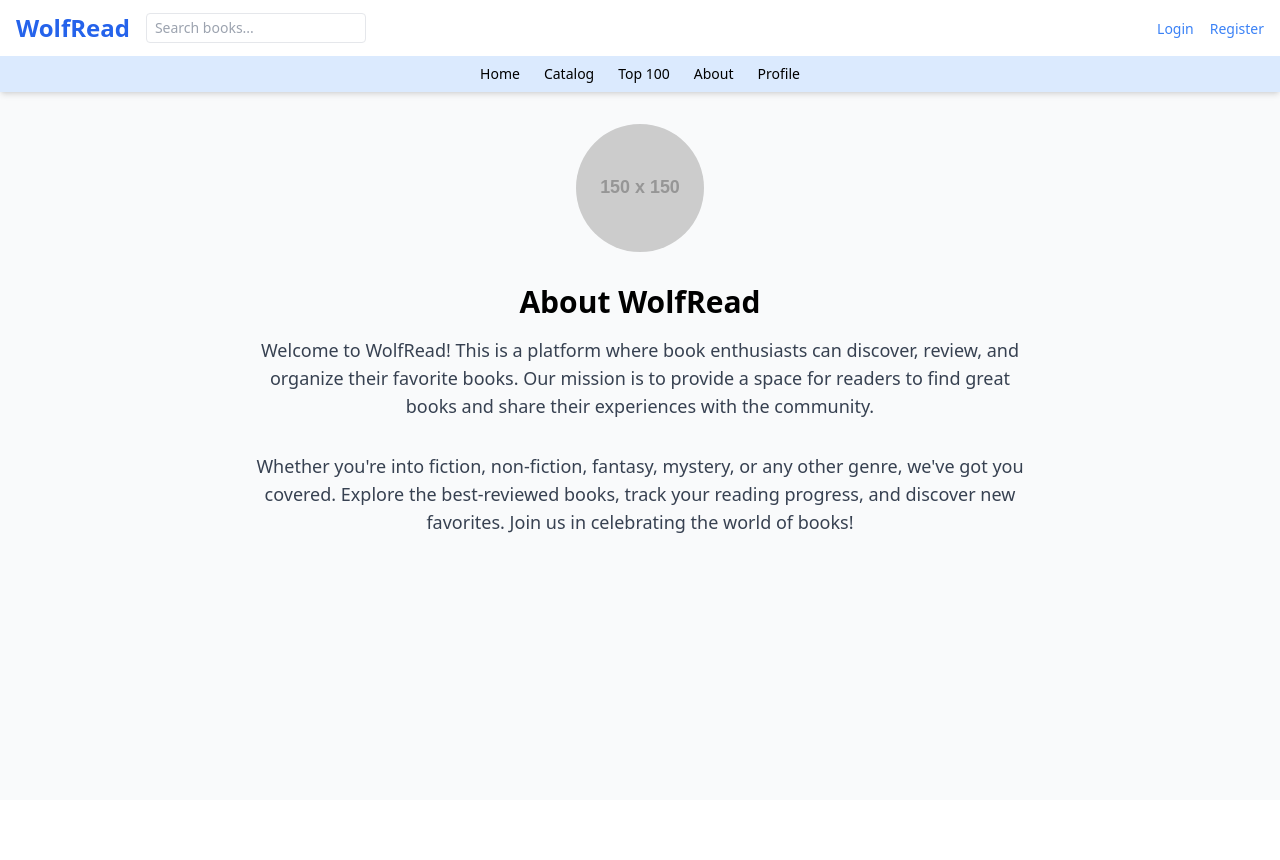
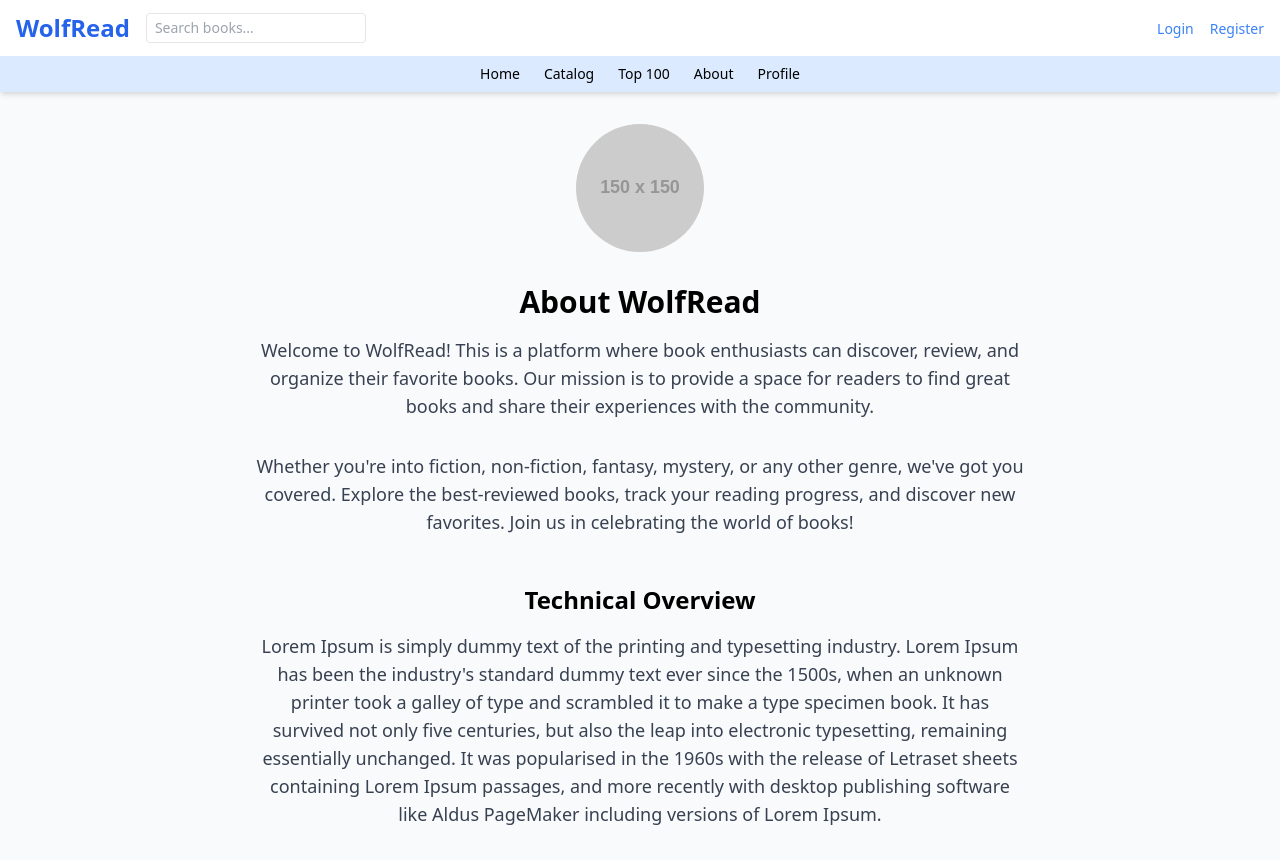
Before and after one commit to gubbl3bum/praca_inzynierska, a React (Create React App) app in the folder frontend/: page /about in a window 1280 px wide. Before the commit the page ends 800 px from the top, so only its background shows below. Built offline with nearby package versions, Linux system fonts and the light colour scheme.

Commit message:
Add technical Overview to About page

```diff
--- a/frontend/src/pages/About.js
+++ b/frontend/src/pages/About.js
@@ -21,6 +21,21 @@ const About = () => {
         Whether you're into fiction, non-fiction, fantasy, mystery, or any other genre, we've got you covered. Explore the
         best-reviewed books, track your reading progress, and discover new favorites. Join us in celebrating the world of books!
       </p>
+
+      <div className="mt-12">
+        <h2 className="text-2xl font-semibold mb-4">Technical Overview</h2>
+        <p className="text-lg text-gray-700 max-w-3xl mx-auto">
+          {/* WolfRead is powered by a React-based frontend and a Django backend. The backend leverages Django REST Framework to
+          expose API endpoints for seamless communication with the frontend. PostgreSQL is used as the primary database,
+          ensuring data integrity and scalability. The application is containerized using Docker, enabling easy deployment
+          and consistent environments across development and production. */}
+          Lorem Ipsum is simply dummy text of the printing and typesetting industry. Lorem Ipsum has been the industry's standard
+           dummy text ever since the 1500s, when an unknown printer took a galley of type and scrambled it to make a type specimen
+            book. It has survived not only five centuries, but also the leap into electronic typesetting, remaining essentially
+            unchanged. It was popularised in the 1960s with the release of Letraset sheets containing Lorem Ipsum passages, and
+            more recently with desktop publishing software like Aldus PageMaker including versions of Lorem Ipsum.
+        </p>
+      </div>
     </div>
   );
 };
```
